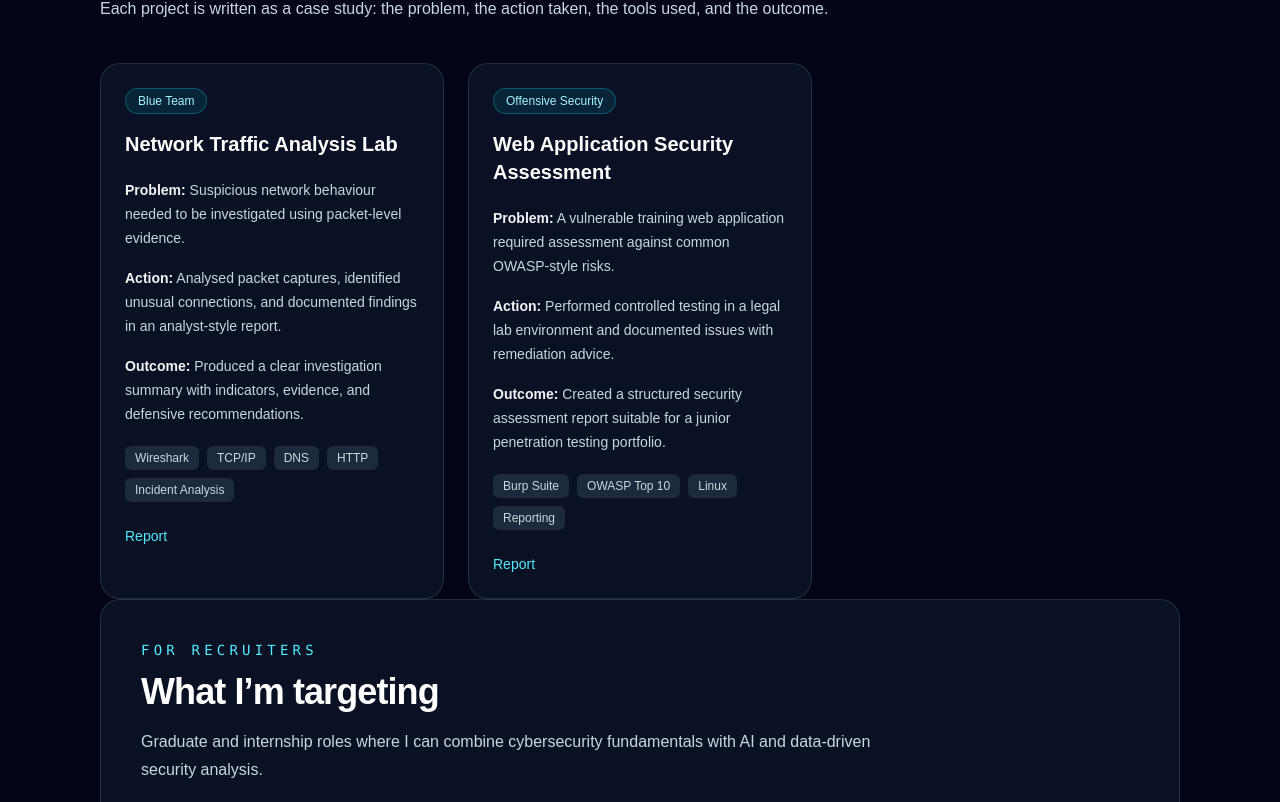
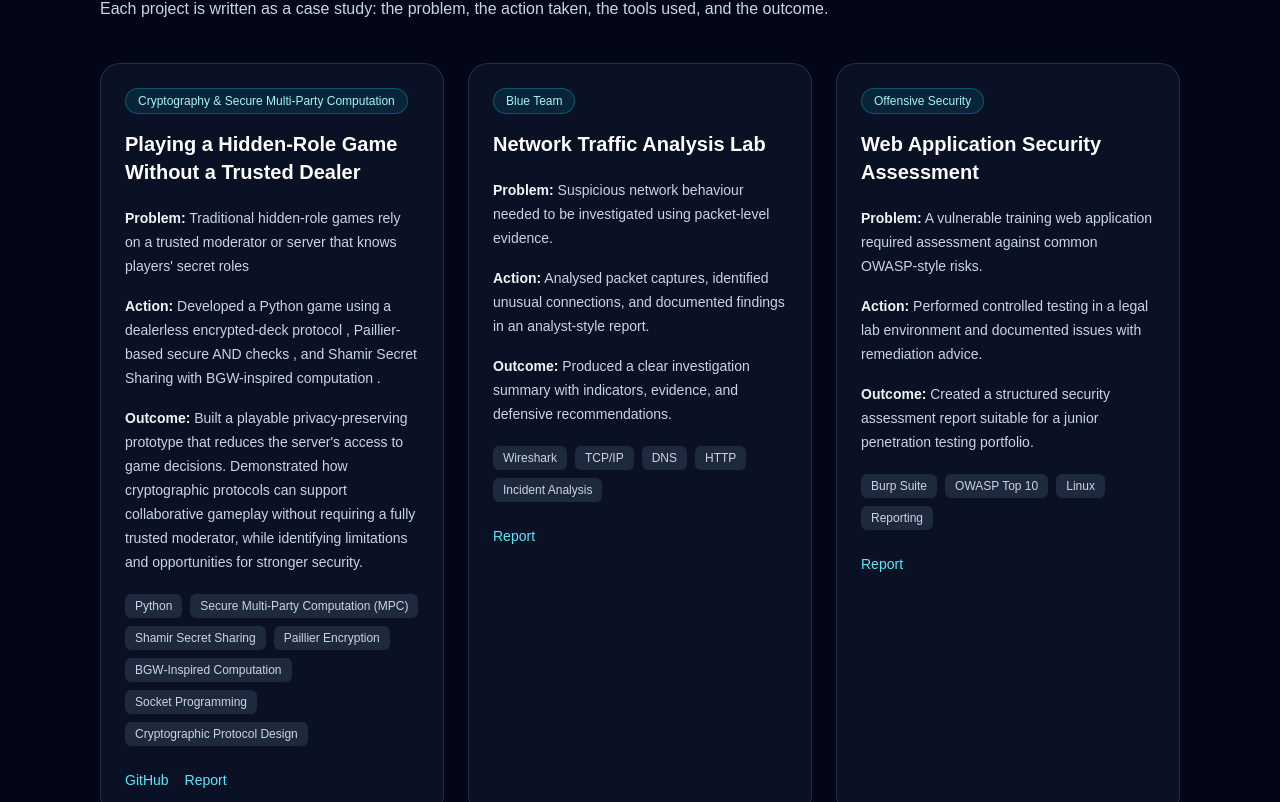
Before and after one commit to Karthikaaah/karthika-portfolio, a Next.js app: page / in a window 1280 px wide. Shown: the part 838-1640 px from the top of the page. Built offline with nearby package versions, Linux system fonts and the light colour scheme.

Commit message:
Update projects.ts

```diff
--- a/data/projects.ts
+++ b/data/projects.ts
@@ -13,6 +13,31 @@ export type Project = {
 };
 
 export const projects: Project[] = [
+
+{
+  title: "Playing a Hidden-Role Game Without a Trusted Dealer",
+  category: "Cryptography & Secure Multi-Party Computation",
+  problem:
+    "Traditional hidden-role games rely on a trusted moderator or server that knows players' secret roles ",
+  action:
+    "Developed a Python game using a dealerless encrypted-deck protocol , Paillier-based secure AND checks , and Shamir Secret Sharing with BGW-inspired computation . ",
+  outcome:
+    "Built a playable privacy-preserving prototype that reduces the server's access to game decisions. Demonstrated how cryptographic protocols can support collaborative gameplay without requiring a fully trusted moderator, while identifying limitations and opportunities for stronger security.",
+  tools: [
+    "Python",
+    "Secure Multi-Party Computation (MPC)",
+    "Shamir Secret Sharing",
+    "Paillier Encryption",
+    "BGW-Inspired Computation",
+    "Socket Programming",
+    "Cryptographic Protocol Design"
+  ],
+  links: {
+    report: "#",
+    github: "#"
+  }
+},
+
 
   {
     title: "Network Traffic Analysis Lab",
```
